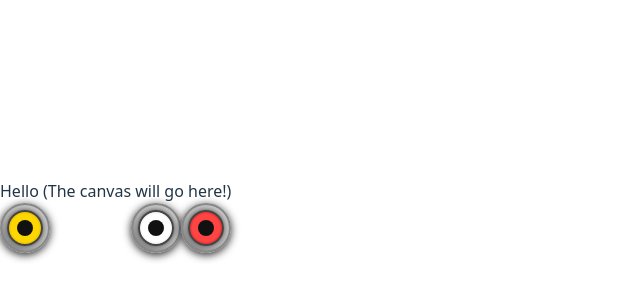
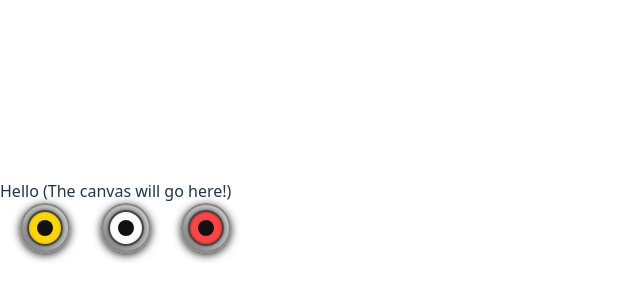
Before and after one commit to Greentaylor27/swDOOM, a React (Vite) app: page / in a window 1280 px wide. Shown: the part 184-484 px from the top of the page, without its empty margins (0-640 px from the left). Built offline with nearby package versions, Linux system fonts and the light colour scheme.

Commit message:
Refactoring.
Had to refactor audioPlugs div into individual components for styling purposes.

input plugs SHOULD be finished. Other than placement/refinement.

```diff
--- a/Components/AudioPlug.tsx
+++ /dev/null
@@ -1,15 +0,0 @@
-export default function AudioPlugs() {
-    return (
-    <div className="audioPlugs">
-    {/* This is a Visual component for the audio plugs. Can add functionality later */}
-      <div className="plugOuterShell">
-        <div className="audioPlugLeft"></div>
-        <div className="plugHole"></div>
-      </div>
-      <div className="plugOuterShell">
-        <div className="audioPlugRight"></div>
-        <div className="plugHole"></div>
-      </div>
-    </div>
-  )
-}
--- /dev/null
+++ b/Components/LeftAudioPlug.tsx
@@ -0,0 +1,9 @@
+export default function LeftAudioPlug() {
+    return (
+    <div className="plugOuterShell">
+      {/* Refactoring to split audio plugs into individual components */}
+      <div className="audioPlugLeft" />
+      <div className="plugHole" />
+    </div>
+  )
+}
--- /dev/null
+++ b/Components/RightAudioPlug.tsx
@@ -0,0 +1,10 @@
+export default function RightAudioPlug() {
+  return (
+    <div className="plugOuterShell">
+        {/* Refactoring to split audio plugs into individual components */}
+        <div className="audioPlugRight" />
+        <div className="plugHole" />
+    </div>
+
+  )
+}
--- a/Components/TVControlDeck.tsx
+++ b/Components/TVControlDeck.tsx
@@ -1,5 +1,6 @@
 import VideoPlug from './VideoPlug';
-import AudioPlugs from './AudioPlug';
+import LeftAudioPlug from './LeftAudioPlug';
+import RightAudioPlug from './RightAudioPlug';
 
 export default function TVControlDeck() {
   return (
@@ -7,7 +8,8 @@ export default function TVControlDeck() {
       <div className="plugs">
         {/* Here I will put the video and audio plugs */}
         <VideoPlug />
-        <AudioPlugs />
+        <LeftAudioPlug />
+        <RightAudioPlug />
       </div>
       <div className="buttonGroup">
         {/* Here is where I will put the TV Buttons */}
--- a/src/App.css
+++ b/src/App.css
@@ -5,6 +5,7 @@
   flex-direction: row;
   justify-content: space-between;
   align-items: center;
+  margin-left: 20px;
 }
 
 .plugOuterShell {
```
